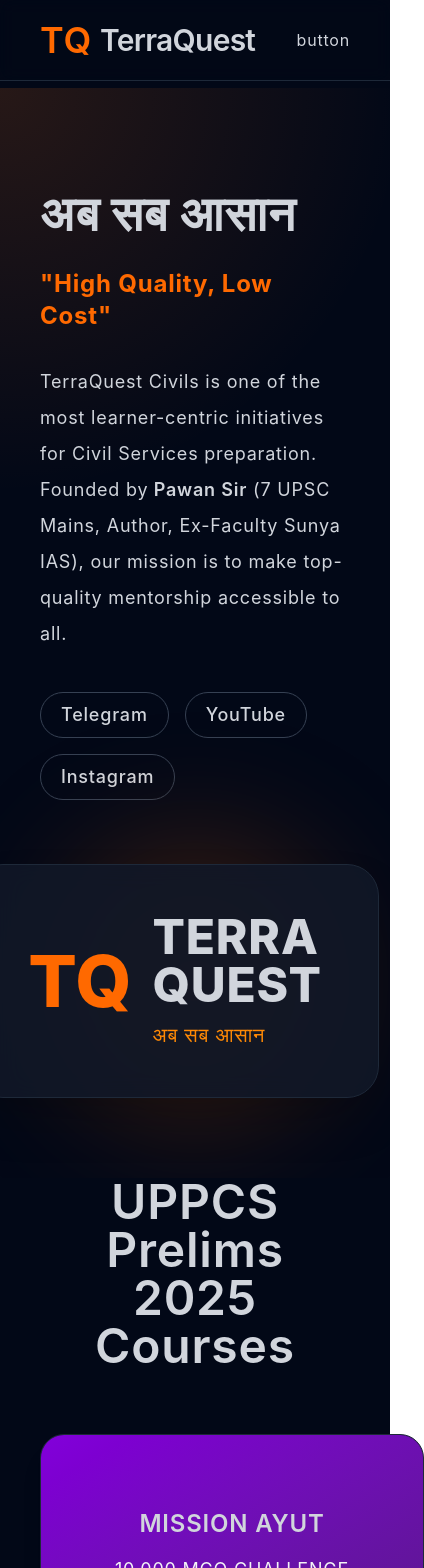
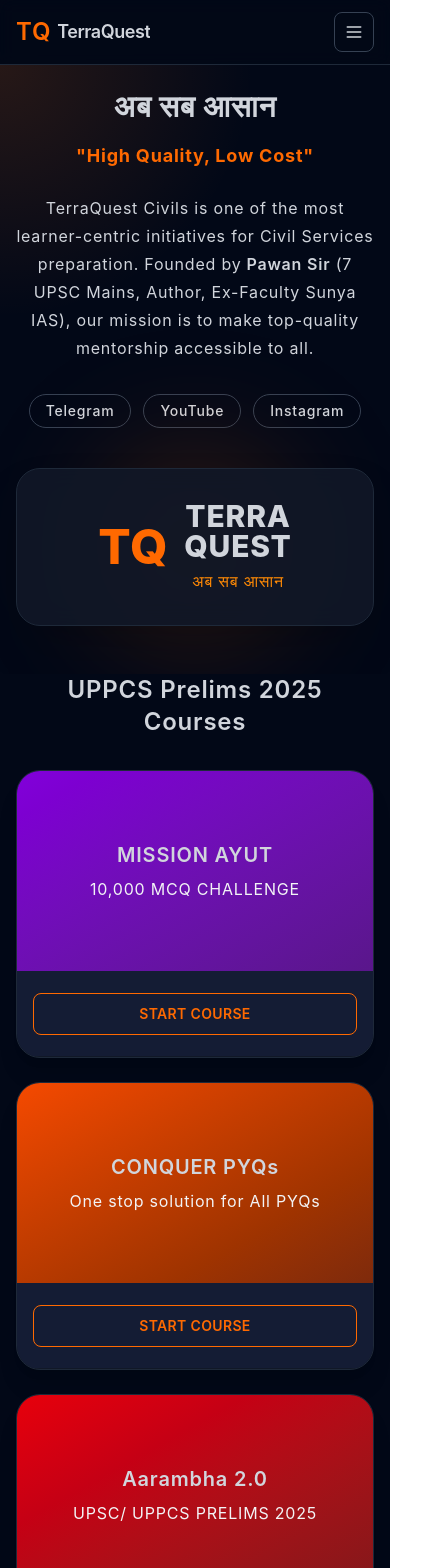
Before and after one commit to aryan9870/Terra-Quest-Modern, a React (Vite) app in the folder client/: page / in a window 390 px wide. Shown: the top 1568 px of the page, 424 px wide, since content can reach past the window. Built offline with nearby package versions, Linux system fonts and the light colour scheme.

Commit message:
fixed responsiveness for mobile screen

```diff
--- a/client/src/App.jsx
+++ b/client/src/App.jsx
@@ -5,7 +5,7 @@
 
 const App = () => {
   return (
-    <div className="tracking-wider">
+    <div className="overflow-x-hidden tracking-wider">
       <Navbar />
       <Home />
       <Footer />
--- a/client/src/components/CoursesGrid.jsx
+++ b/client/src/components/CoursesGrid.jsx
@@ -20,32 +20,34 @@
   ];
 
   return (
-    <section className="bg-[#020817] mb-20">
-      <div className="mx-auto max-w-7xl px-10">
-        {/* Heading */}
-        <h2 className="mb-16 text-center text-5xl font-semibold">
+    <section className="mb-12 bg-[#020817] sm:mb-16 lg:mb-20">
+      <div className="mx-auto max-w-7xl px-4 sm:px-6 lg:px-10">
+        <h2 className="mb-8 text-center text-2xl font-semibold sm:mb-12 sm:text-3xl md:mb-16 md:text-4xl lg:text-5xl">
           UPPCS Prelims 2025 Courses
         </h2>
 
-        {/* Cards */}
-        <div className="grid gap-10 grid-cols-1 md:grid-cols-2 xl:grid-cols-3">
+        <div className="grid grid-cols-1 justify-items-center gap-6 sm:gap-8 md:grid-cols-2 md:justify-items-stretch xl:grid-cols-3 xl:gap-10">
           {courses.map((course, index) => (
             <div
               key={index}
-              className="overflow-hidden rounded-3xl h-80 w-96 border border-gray-800 bg-[#111827] shadow-xl transition duration-300 hover:-translate-y-1"
+              className="flex h-72 w-full max-w-sm flex-col overflow-hidden rounded-3xl border border-gray-800 bg-[#111827] shadow-xl transition duration-300 hover:-translate-y-1 sm:max-w-none sm:h-80"
             >
-              {/* Top Gradient Area */}
               <div
-                className={`flex flex-col h-[70%] items-center justify-center bg-gradient-to-br ${course.gradient} px-6 text-center`}
+                className={`flex h-[70%] flex-col items-center justify-center bg-gradient-to-br px-4 text-center sm:px-6 ${course.gradient}`}
               >
-                <h3 className="mb-4 text-2xl font-semibold">{course.title}</h3>
-
-                <p className="text-lg text-gray-100">{course.subtitle}</p>
+                <h3 className="mb-2 text-xl font-semibold sm:mb-4 sm:text-2xl">
+                  {course.title}
+                </h3>
+                <p className="text-base text-gray-100 sm:text-lg">
+                  {course.subtitle}
+                </p>
               </div>
 
-              {/* Bottom Button */}
-              <div className="bg-[#141c34] p-7 h-[30%]">
-                <button className="w-full cursor-pointer rounded-lg border border-orange-500 px-5 py-3 text-lg font-semibold uppercase tracking-wide text-orange-500 transition duration-300 hover:bg-orange-500/10">
+              <div className="flex h-[30%] items-center bg-[#141c34] p-4 sm:p-6 md:p-7">
+                <button
+                  type="button"
+                  className="w-full cursor-pointer rounded-lg border border-orange-500 px-4 py-2.5 text-sm font-semibold uppercase tracking-wide text-orange-500 transition duration-300 hover:bg-orange-500/10 sm:px-5 sm:py-3 sm:text-base md:text-lg"
+                >
                   Start Course
                 </button>
               </div>
--- a/client/src/components/HeroSection.jsx
+++ b/client/src/components/HeroSection.jsx
@@ -1,83 +1,61 @@
-import React from 'react'
+import React from "react";
 
 const HeroSection = () => {
   return (
     <section className="relative overflow-hidden">
-
       {/* Background Glow */}
       <div className="absolute left-0 top-0 h-full w-full bg-[radial-gradient(circle_at_top_left,rgba(249,115,22,0.15),transparent_35%)]"></div>
 
-      <div className="relative mx-auto flex max-w-7xl flex-col items-center justify-between gap-16 pt-24 mb-20 px-10 lg:flex-row">
-
+      <div className="relative mx-auto flex max-w-7xl flex-col items-center justify-between gap-10 px-4 pb-12 pt-6 sm:gap-12 sm:px-6 sm:pb-16 sm:pt-8 md:gap-14 lg:flex-row lg:gap-16 lg:px-10 lg:pb-20">
         {/* Left Content */}
-        <div className="max-w-2xl">
-
-          {/* Heading */}
-          <h1 className="mb-6 text-5xl font-extrabold leading-tight md:text-7xl">
+        <div className="w-full max-w-2xl text-center lg:text-left">
+          <h1 className="mb-4 text-3xl font-extrabold leading-tight sm:mb-5 sm:text-4xl md:text-5xl lg:text-6xl xl:text-7xl">
             अब सब आसान
           </h1>
 
-          {/* Tagline */}
-          <h2 className="mb-8 text-2xl font-bold text-orange-500 md:text-4xl">
-            "High Quality, Low Cost"
+          <h2 className="mb-6 text-lg font-bold text-orange-500 sm:mb-8 sm:text-2xl md:text-3xl lg:text-4xl">
+            &quot;High Quality, Low Cost&quot;
           </h2>
 
-          {/* Description */}
-          <p className="mb-10 text-lg leading-9">
-            TerraQuest Civils is one of the most learner-centric
-            initiatives for Civil Services preparation. Founded by
-            <span className="font-semibold">
-              {" "}
-              Pawan Sir
-            </span>{" "}
-            (7 UPSC Mains, Author, Ex-Faculty Sunya IAS), our mission is
-            to make top-quality mentorship accessible to all.
+          <p className="mb-8 text-base leading-7 sm:mb-10 sm:text-lg sm:leading-8 md:leading-9">
+            TerraQuest Civils is one of the most learner-centric initiatives
+            for Civil Services preparation. Founded by
+            <span className="font-semibold"> Pawan Sir</span> (7 UPSC Mains,
+            Author, Ex-Faculty Sunya IAS), our mission is to make top-quality
+            mentorship accessible to all.
           </p>
 
-          {/* Social Buttons */}
-          <div className="flex flex-wrap items-center gap-4">
-
-            <button className="rounded-full border cursor-pointer border-gray-700 px-5 py-2 text-lg font-medium transition duration-300 hover:border-orange-500 hover:text-orange-500">
-              Telegram
-            </button>
-
-            <button className="rounded-full border cursor-pointer border-gray-700 px-5 py-2 text-lg font-medium transition duration-300 hover:border-orange-500 hover:text-orange-500">
-              YouTube
-            </button>
-
-            <button className="rounded-full border cursor-pointer border-gray-700 px-5 py-2 text-lg font-medium transition duration-300 hover:border-orange-500 hover:text-orange-500">
-              Instagram
-            </button>
+          <div className="flex flex-wrap items-center justify-center gap-3 sm:gap-4 lg:justify-start">
+            {["Telegram", "YouTube", "Instagram"].map((label) => (
+              <button
+                key={label}
+                type="button"
+                className="rounded-full border border-gray-700 px-4 py-1.5 text-sm font-medium transition duration-300 hover:border-orange-500 hover:text-orange-500 sm:px-5 sm:py-2 sm:text-base md:text-lg"
+              >
+                {label}
+              </button>
+            ))}
           </div>
         </div>
 
         {/* Right Side Card */}
-        <div className="relative flex items-center justify-center">
+        <div className="relative flex w-full max-w-md items-center justify-center sm:max-w-lg lg:max-w-none lg:flex-1 lg:justify-end">
+          <div className="absolute h-48 w-48 rounded-full bg-orange-500/20 blur-3xl sm:h-60 sm:w-60 md:h-72 md:w-72"></div>
 
-          {/* Glow */}
-          <div className="absolute h-72 w-72 rounded-full bg-orange-500/20 blur-3xl"></div>
-
-          {/* Card */}
-          <div className="relative border border-gray-800 bg-[#111827]/90 px-14 py-12 shadow-2xl backdrop-blur-md rounded-4xl mr-10">
-
-            <div className="flex items-center gap-5">
-
-              {/* TQ */}
-              <h1 className="text-7xl font-extrabold text-orange-500 md:text-8xl">
+          <div className="relative w-full max-w-sm rounded-3xl border border-gray-800 bg-[#111827]/90 px-6 py-8 shadow-2xl backdrop-blur-md sm:max-w-md sm:rounded-4xl sm:px-10 sm:py-10 md:px-12 md:py-12 lg:mr-0 lg:max-w-lg">
+            <div className="flex flex-wrap items-center justify-center gap-4 sm:gap-5">
+              <h1 className="text-5xl font-extrabold text-orange-500 sm:text-6xl md:text-7xl lg:text-8xl">
                 TQ
               </h1>
 
-              {/* Text */}
-              <div>
-                <h2 className="text-5xl font-extrabold leading-none">
+              <div className="text-center sm:text-left">
+                <h2 className="text-3xl font-extrabold leading-none sm:text-4xl md:text-5xl">
                   TERRA
                 </h2>
-
-                <h2 className="text-5xl font-extrabold leading-none">
+                <h2 className="text-3xl font-extrabold leading-none sm:text-4xl md:text-5xl">
                   QUEST
                 </h2>
-
-                <p className="mt-3 text-xl font-medium text-orange-400">
+                <p className="mt-2 text-base font-medium text-orange-400 sm:mt-3 sm:text-lg md:text-xl">
                   अब सब आसान
                 </p>
               </div>
--- a/client/src/components/Navbar.jsx
+++ b/client/src/components/Navbar.jsx
@@ -1,50 +1,114 @@
 import { useState } from "react";
 
+const navLinks = [
+  { label: "UPSC", href: "" },
+  { label: "UPPCS", href: "" },
+  { label: "CURRENT AFFAIRS", href: "" },
+  { label: "MMG DAILY ANSWER WRITING", href: "" },
+];
+
 const Navbar = () => {
+  const [menuOpen, setMenuOpen] = useState(false);
 
   return (
-    <nav className="w-full border-b border-gray-800 bg-[#020817]/50 backdrop-blur-sm text-gray-300 fixed z-50">
-      <div className="mx-auto flex max-w-7xl items-center justify-between py-5 px-10">
-
+    <nav className="fixed z-50 w-full border-b border-gray-800 bg-[#020817]/50 text-gray-300 backdrop-blur-sm">
+      <div className="mx-auto max-w-7xl px-4 sm:px-6 lg:px-10">
+        <div className="flex items-center justify-between gap-3 py-3 sm:py-4 lg:py-5">
           {/* Logo */}
-        <div className="flex items-center gap-2 cursor-pointer">
-          <h1 className="text-4xl font-semibold text-orange-500">TQ</h1>
-
-          <span className="text-3xl font-semibold tracking-tight">
+          <div className="flex min-w-0 cursor-pointer items-center gap-1.5 sm:gap-2">
+            <h1 className="shrink-0 text-2xl font-semibold text-orange-500 sm:text-3xl lg:text-4xl">
+              TQ
+            </h1>
+            <span className="truncate text-lg font-semibold tracking-tight sm:text-2xl lg:text-3xl">
               TerraQuest
             </span>
           </div>
 
           {/* Desktop Nav */}
-        <div className="hidden items-center gap-10 lg:flex font-semibold">
-          <a href="" className="hover:text-orange-500 transition duration-300">
-            UPSC
+          <div className="hidden items-center gap-6 font-semibold lg:flex xl:gap-10">
+            {navLinks.map((link) => (
+              <a
+                key={link.label}
+                href={link.href}
+                className="whitespace-nowrap text-sm transition duration-300 hover:text-orange-500 xl:text-base"
+              >
+                {link.label}
               </a>
-          <a href="" className="hover:text-orange-500 transition duration-300">
-            UPPCS
-          </a>
-          <a href="" className="hover:text-orange-500 transition duration-300">
-            CURRENT AFFAIRS
-          </a>
-          <a href="" className="hover:text-orange-500 transition duration-300">
-            MMG DAILY ANSWER WRITING
-          </a>
+            ))}
           </div>
 
-        {/* CTA Button */}
-        <button className="hidden rounded-lg bg-orange-500 px-6 py-3 font-bold uppercase text-lg text-white shadow-lg transition duration-300 hover:bg-orange-600 lg:block">
+          {/* Desktop CTA */}
+          <button className="hidden shrink-0 rounded-lg bg-orange-500 px-4 py-2.5 text-sm font-bold uppercase text-white shadow-lg transition duration-300 hover:bg-orange-600 lg:block xl:px-6 xl:py-3 xl:text-lg">
             Explore Our Courses
           </button>
 
           {/* Mobile Menu Button */}
           <button
-          className="lg:hidden"
+            type="button"
+            aria-label={menuOpen ? "Close menu" : "Open menu"}
+            aria-expanded={menuOpen}
+            onClick={() => setMenuOpen((open) => !open)}
+            className="flex h-10 w-10 shrink-0 items-center justify-center rounded-lg border border-gray-700 transition duration-300 hover:border-orange-500 lg:hidden"
           >
-          button
+            {menuOpen ? (
+              <svg
+                className="h-5 w-5"
+                fill="none"
+                viewBox="0 0 24 24"
+                stroke="currentColor"
+                strokeWidth={2}
+              >
+                <path
+                  strokeLinecap="round"
+                  strokeLinejoin="round"
+                  d="M6 18L18 6M6 6l12 12"
+                />
+              </svg>
+            ) : (
+              <svg
+                className="h-5 w-5"
+                fill="none"
+                viewBox="0 0 24 24"
+                stroke="currentColor"
+                strokeWidth={2}
+              >
+                <path
+                  strokeLinecap="round"
+                  strokeLinejoin="round"
+                  d="M4 6h16M4 12h16M4 18h16"
+                />
+              </svg>
+            )}
           </button>
         </div>
 
-
+        {/* Mobile Menu */}
+        <div
+          className={`overflow-hidden transition-all duration-300 lg:hidden ${
+            menuOpen ? "max-h-[28rem] border-t border-gray-800 pb-5" : "max-h-0"
+          }`}
+        >
+          <div className="flex flex-col gap-1 pt-3">
+            {navLinks.map((link) => (
+              <a
+                key={link.label}
+                href={link.href}
+                onClick={() => setMenuOpen(false)}
+                className="rounded-lg px-2 py-2.5 text-sm font-semibold transition duration-300 hover:bg-white/5 hover:text-orange-500 sm:text-base"
+              >
+                {link.label}
+              </a>
+            ))}
+            <button
+              type="button"
+              onClick={() => setMenuOpen(false)}
+              className="mt-3 w-full rounded-lg bg-orange-500 px-4 py-3 text-sm font-bold uppercase text-white shadow-lg transition duration-300 hover:bg-orange-600 sm:text-base"
+            >
+              Explore Our Courses
+            </button>
+          </div>
+        </div>
+      </div>
     </nav>
   );
 };
--- a/client/src/pages/Home.jsx
+++ b/client/src/pages/Home.jsx
@@ -7,7 +7,7 @@
 
 const Home = () => {
   return (
-    <div className="pt-22 bg-[#020817] text-gray-300">
+    <div className="overflow-x-hidden bg-[#020817] pt-16 text-gray-300 sm:pt-20 lg:pt-24">
       <HeroSection />
       <CoursesGrid />
       <WhyChooseSection />
```
Also changed, not shown: client/src/components/CallToActionSection.jsx (+11 -14 lines), client/src/components/Footer.jsx (+12 -22 lines), client/src/components/TestimonialsSection.jsx (+12 -22 lines), client/src/components/WhyChooseSection.jsx (+12 -18 lines). Lines whose indentation alone changed are shown as unchanged.
